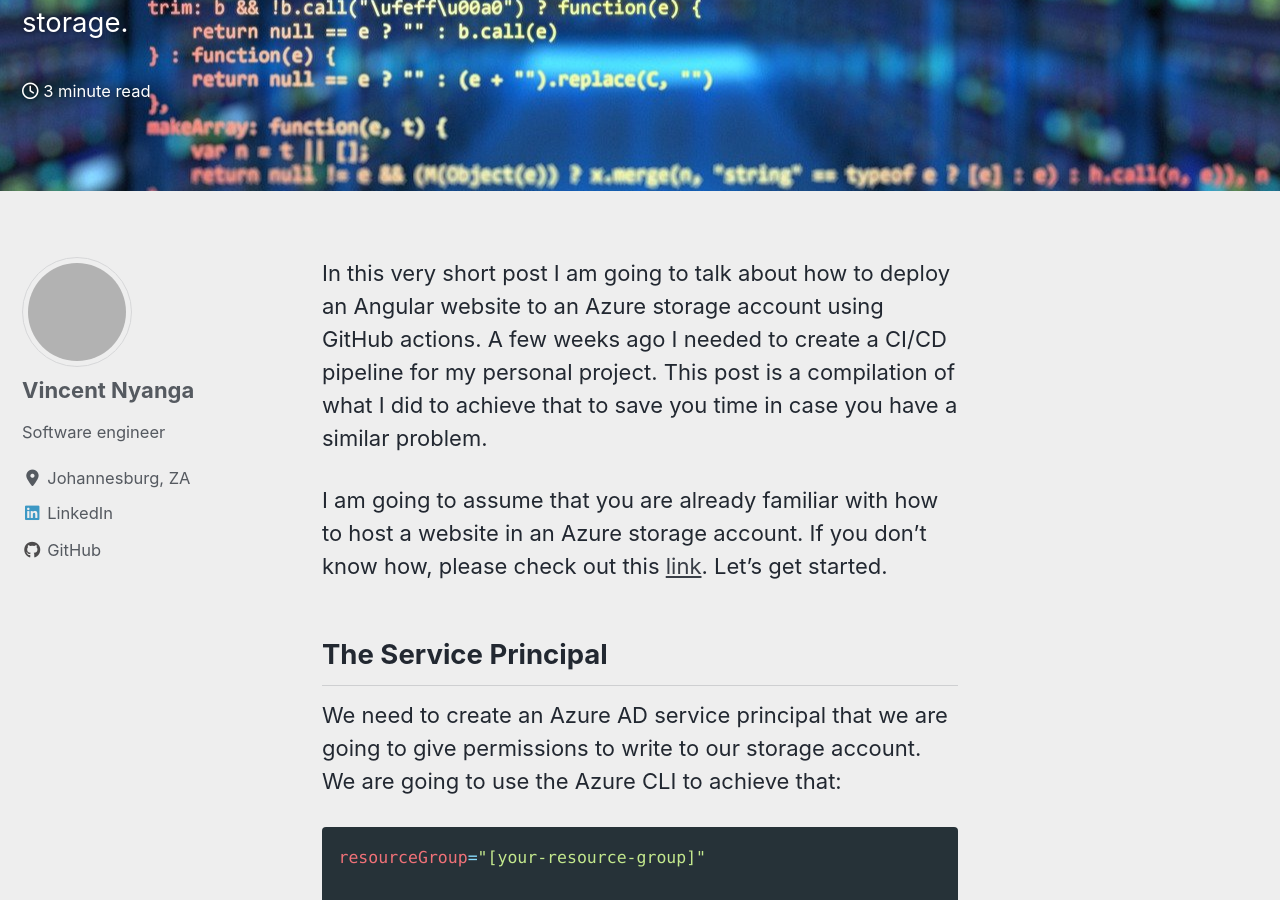
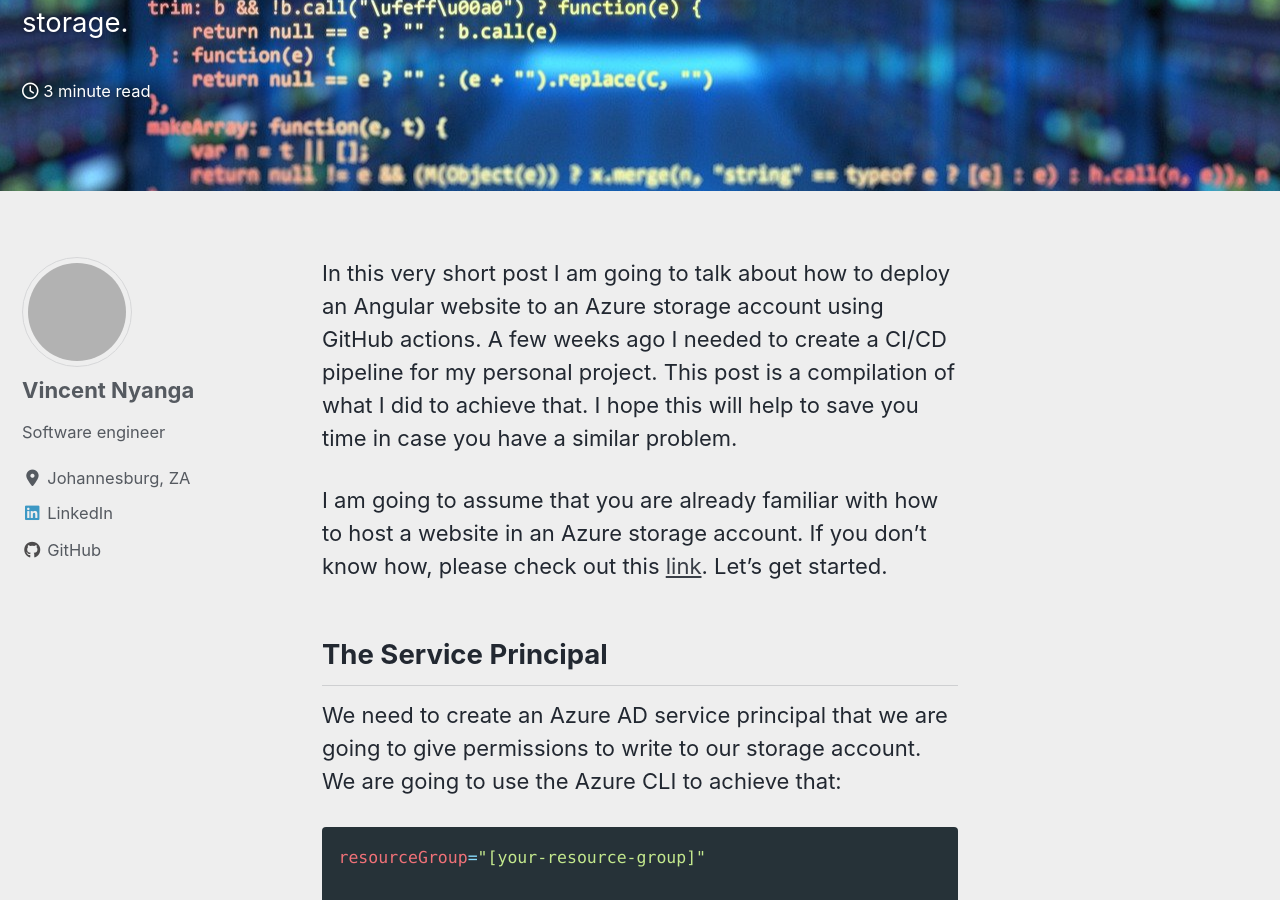
Before and after one commit to vince-nyanga/vince-nyanga.github.io, a Jekyll site: the page built from _posts/2022-10-22-deploy-website-to-azure-storage.md, in a window 1280 px wide and 900 px high, scrolled down 380 px. Built offline with Jekyll 4.4.1, drawn with Linux system fonts in a browser that asks for light colours; cached includes are drawn as plain includes; nearby versions of some CDN libraries; emoji names are drawn with the system emoji font; comment, search, counter and statistics services are not loaded; grey boxes are pictures that could not be loaded.

Commit message:
updated post

```diff
--- a/_posts/2022-10-22-deploy-website-to-azure-storage.md
+++ b/_posts/2022-10-22-deploy-website-to-azure-storage.md
@@ -7,7 +7,7 @@
 tags: [Azure, GitHub Actions, CI/CD]
 ---
 
-In this very short post I am going to talk about how to deploy an Angular website to an Azure storage account using GitHub actions. A few weeks ago I needed to create a CI/CD pipeline for my personal project. This post is a compilation of what I did to achieve that to save you time in case you have a similar problem.
+In this very short post I am going to talk about how to deploy an Angular website to an Azure storage account using GitHub actions. A few weeks ago I needed to create a CI/CD pipeline for my personal project. This post is a compilation of what I did to achieve that. I hope this will help to save you time in case you have a similar problem.
 
 I am going to assume that you are already familiar with how to host a website in an Azure storage account. If you don't know how, please check out this [link](https://learn.microsoft.com/en-us/azure/storage/blobs/storage-blob-static-website). Let's get started.
 
```
